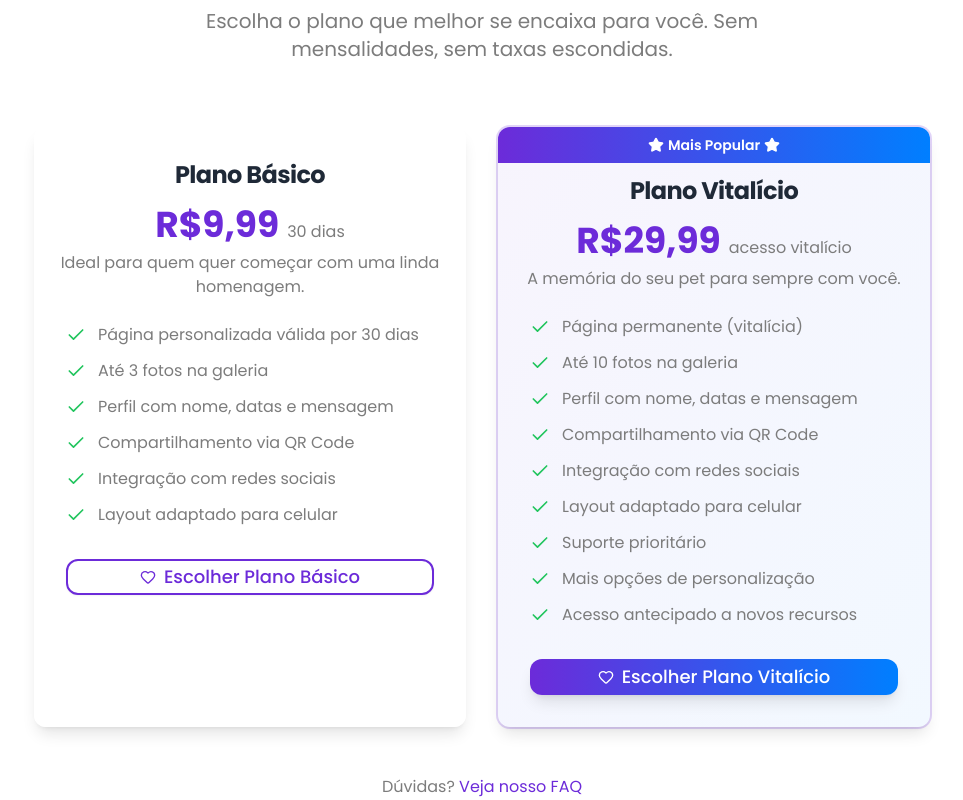
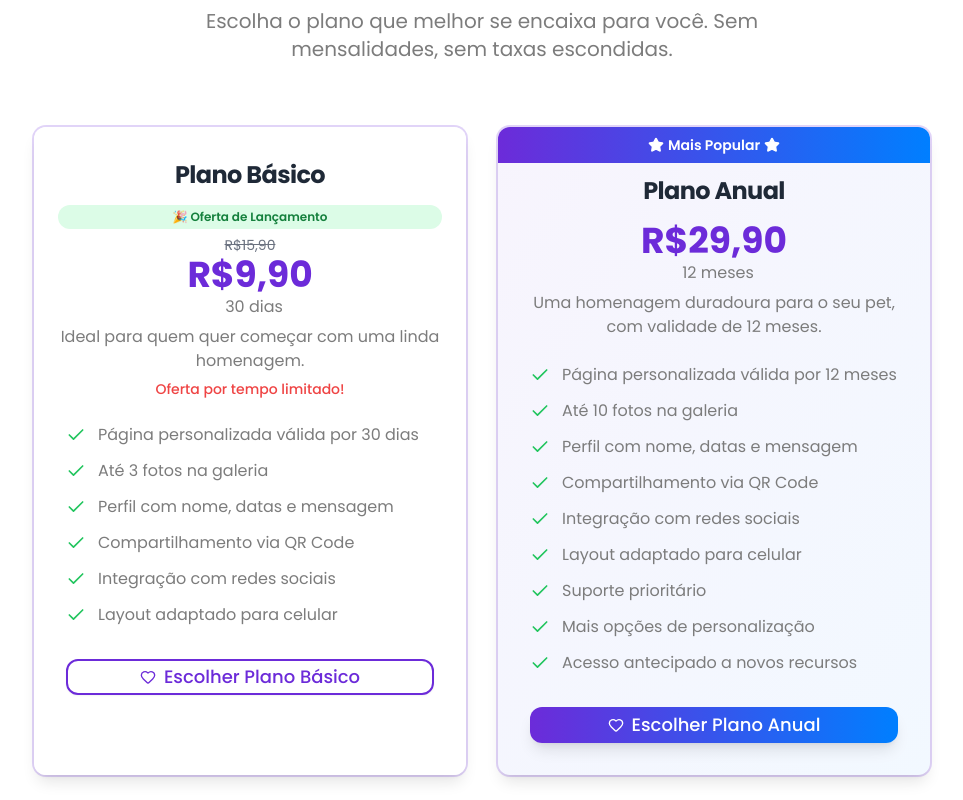
Before and after one commit to guylhermed/petpage, a Next.js app: page / in a window 1280 px wide. Shown: the part 4100-4900 px from the top of the page, without its empty margins (158-1121 px from the left). Built offline with nearby package versions, Linux system fonts and the light colour scheme.

Commit message:
ref: plano vitalicio virou plano anual

```diff
--- a/src/app/api/create-cobranca-abacatepay/route.js
+++ b/src/app/api/create-cobranca-abacatepay/route.js
@@ -13,11 +13,11 @@ export async function POST(req) {
         price: 990,
         description: 'Página PetPage personalizada com expiração em 30 dias.',
       },
-      vitalicio: {
-        externalId: 'ppvitalicio',
-        name: 'PetPage Vitalício',
+      anual: {
+        externalId: 'ppanual',
+        name: 'PetPage Anual',
         price: 2990,
-        description: 'Página PetPage personalizada com acesso vitalício.',
+        description: 'Página PetPage personalizada com expiração em 12 meses.',
       },
     };
 
--- a/src/app/roadmap/page.js
+++ b/src/app/roadmap/page.js
@@ -16,7 +16,7 @@ const itensRoadmap = [
     descricao:
       'Permitirá acessar todas as páginas PetPage vinculadas ao e-mail, definindo uma senha após receber link.',
     status: 'em-progresso',
-    planos: ['vitalicio', 'mensal'],
+    planos: ['anual', 'mensal'],
     trimestre: '3º trimestre de 2025',
   },
   {
@@ -24,13 +24,13 @@ const itensRoadmap = [
     titulo: 'Edição da Página Pet',
     descricao: 'Será possível alterar fotos, frases, datas e demais dados da página personalizada.',
     status: 'em-progresso',
-    planos: ['vitalicio', 'mensal'],
+    planos: ['anual', 'mensal'],
     trimestre: '3º trimestre de 2025',
   },
   {
     id: 3,
     titulo: 'Lançamento do Plano Mensal',
-    descricao: 'Plano recorrente com os recursos do plano vitalício e funcionalidades extras exclusivas.',
+    descricao: 'Plano recorrente com os recursos do plano anual e funcionalidades extras exclusivas.',
     status: 'planejado',
     planos: ['mensal'],
     trimestre: '4º trimestre de 2025',
@@ -58,14 +58,14 @@ const itensRoadmap = [
     titulo: 'Cupons, Parcerias e Comunidade',
     descricao: 'Sistema de resgate de cupons de desconto com marcas parceiras e criação de uma comunidade de tutores.',
     status: 'em-progresso',
-    planos: ['mensal', 'vitalicio'],
+    planos: ['mensal', 'anual'],
     trimestre: '4º trimestre de 2025',
   },
 ];
 
 const obterVariantePlano = plano => {
   switch (plano) {
-    case 'vitalicio':
+    case 'anual':
       return 'default';
     case 'mensal':
       return 'secondary';
@@ -117,7 +117,7 @@ const PaginaRoadmap = () => {
       {/* Legenda */}
       <div className="flex flex-wrap justify-center gap-4 my-8">
         <div className="flex items-center gap-2">
-          <Badge variant="default">Plano Vitalício</Badge>
+          <Badge variant="default">Plano Anual</Badge>
           <Badge variant="secondary">Plano Mensal</Badge>
         </div>
         <div className="flex items-center gap-4 text-sm">
@@ -160,7 +160,7 @@ const PaginaRoadmap = () => {
                 <div className="flex flex-wrap gap-2">
                   {item.planos.map(plano => (
                     <Badge key={plano} variant={obterVariantePlano(plano)} className="text-xs">
-                      {plano === 'vitalicio' ? 'Plano Vitalício' : 'Plano Mensal'}
+                      {plano === 'anual' ? 'Plano Anual' : 'Plano Mensal'}
                     </Badge>
                   ))}
                 </div>
--- a/src/components/Formulary.js
+++ b/src/components/Formulary.js
@@ -88,7 +88,7 @@ const Formulary = ({
     });
   };
 
-  const limiteFotosGaleria = formData.selectedPlan === 'vitalicio' ? 10 : 3;
+  const limiteFotosGaleria = formData.selectedPlan === 'anual' ? 10 : 3;
 
   return (
     <>
@@ -112,8 +112,8 @@ const Formulary = ({
             </Label>
             <Input
               id="nome-pet"
-              value={formData.name}
-              onChange={e => handleInputChange('name', e.target.value)}
+              value={formData.petName}
+              onChange={e => handleInputChange('petName', e.target.value)}
               placeholder="Ex: Thor"
             />
           </div>
@@ -282,8 +282,8 @@ const Formulary = ({
           <div className="space-y-3 pb-8">
             <Label className="text-petPurple font-medium">Escolha o Plano</Label>
             {[
-              { tipo: 'basico', texto: '30 dias', preco: 'R$9,90' },
-              { tipo: 'vitalicio', texto: 'Vitalício', preco: 'R$29,90' },
+              { tipo: 'basico', texto: 'Básico', preco: 'R$9,90' },
+              { tipo: 'anual', texto: 'Anual', preco: 'R$29,90' },
             ].map(({ tipo, texto, preco }) => (
               <div
                 key={tipo}
@@ -298,7 +298,7 @@ const Formulary = ({
                   <div>
                     <p className="font-semibold text-foreground">{texto}</p>
                     <p className="text-sm text-muted-foreground">
-                      {tipo === 'basico' ? 'Plano temporário' : 'Para sempre'}
+                      {tipo === 'basico' ? '30 dias online' : '12 meses online'}
                     </p>
                   </div>
                   <div className="flex items-center gap-2">
@@ -312,11 +312,11 @@ const Formulary = ({
                 </div>
               </div>
             ))}
-            {/* Mensagem para plano vitalício */}
-            {formData.selectedPlan === 'vitalicio' && (
+            {/* Mensagem para plano anual */}
+            {formData.selectedPlan === 'anual' && (
               <p className="text-sm text-petPurple mt-1 px-2">
-                Com o plano <strong>vitalício</strong>, você pode enviar até <strong>10 fotos</strong> na galeria — 7 a
-                mais que o plano de 30 dias.
+                Com o Plano <strong>Anual</strong>, você pode enviar até <strong>10 fotos</strong> na galeria — 7 a mais
+                que o Plano Básico.
               </p>
             )}
           </div>
--- a/src/components/landing/FAQSection.js
+++ b/src/components/landing/FAQSection.js
@@ -12,17 +12,17 @@ const duvidas = [
   {
     question: 'Posso editar a página depois de criada?',
     answer:
-      'Atualmente ainda não é possível editar a página após criada, mas já estamos desenvolvendo essa funcionalidade e ela estará disponível em breve para quem adquirir o plano vitalício. Avisaremos sobre essa e outras novidades por e-mail e nas redes sociais!',
+      'Atualmente ainda não é possível editar a página após criada, mas já estamos desenvolvendo essa funcionalidade e ela estará disponível em breve para quem adquirir o plano anual. Avisaremos sobre essa e outras novidades por e-mail e nas redes sociais!',
   },
   {
-    question: 'Qual a diferença entre o plano básico e o plano vitalício?',
+    question: 'Qual a diferença entre o plano básico e o plano anual?',
     answer:
-      'O plano básico mantém a página no ar por 30 dias. Já o plano vitalício garante que a página estará sempre disponível como uma lembrança permanente.',
+      'O plano básico mantém a página no ar por 30 dias. Já o plano anual mantém a página no ar por 12 meses e oferece mais fotos, suporte prioritário e acesso a novos recursos. É uma ótima opção para quem quer uma homenagem duradoura ao seu pet.',
   },
   {
     question: 'Quantas fotos posso enviar?',
     answer:
-      'Você pode enviar uma foto de perfil e até 3 fotos no plano básico, ou até 10 fotos no plano vitalício. Todas otimizadas para carregar rápido e ficar lindas.',
+      'Você pode enviar uma foto de perfil e até 3 fotos no plano básico, ou até 10 fotos no plano anual. Todas otimizadas para carregar rápido e ficar lindas.',
   },
   {
     question: 'Posso compartilhar a página do meu pet nas redes sociais?',
--- a/src/components/landing/PricingSection.js
+++ b/src/components/landing/PricingSection.js
@@ -9,7 +9,7 @@ import { Check, Heart, Star } from 'lucide-react';
 const planos = [
   {
     nome: 'Plano Básico',
-    preco: 'R$9,99',
+    preco: 'R$9,90',
     validade: '30 dias',
     descricao: 'Ideal para quem quer começar com uma linda homenagem.',
     recursos: [
@@ -24,12 +24,12 @@ const planos = [
     textoBotao: 'Escolher Plano Básico',
   },
   {
-    nome: 'Plano Vitalício',
-    preco: 'R$29,99',
-    validade: 'acesso vitalício',
-    descricao: 'A memória do seu pet para sempre com você.',
+    nome: 'Plano Anual',
+    preco: 'R$29,90',
+    validade: '12 meses',
+    descricao: 'Uma homenagem duradoura para o seu pet, com validade de 12 meses.',
     recursos: [
-      'Página permanente (vitalícia)',
+      'Página personalizada válida por 12 meses',
       'Até 10 fotos na galeria',
       'Perfil com nome, datas e mensagem',
       'Compartilhamento via QR Code',
@@ -40,7 +40,7 @@ const planos = [
       'Acesso antecipado a novos recursos',
     ],
     popular: true,
-    textoBotao: 'Escolher Plano Vitalício',
+    textoBotao: 'Escolher Plano Anual',
   },
 ];
 
@@ -64,7 +64,9 @@ const PricingSection = () => {
               className={`relative border-0 shadow-lg hover:shadow-xl transition-all duration-200 overflow-hidden ${
                 plano.popular
                   ? 'bg-gradient-to-br from-petPurple/5 to-petBlue/5 ring-2 ring-petPurple/20'
-                  : 'bg-white/80 dark:bg-white/10 backdrop-blur-sm'
+                  : plano.nome === 'Plano Básico'
+                    ? 'bg-white/80 dark:bg-white/10 backdrop-blur-sm ring-2 ring-petPurple/20'
+                    : 'bg-white/80 dark:bg-white/10 backdrop-blur-sm'
               }`}
             >
               {plano.popular && (
@@ -79,11 +81,26 @@ const PricingSection = () => {
 
               <CardHeader className={`text-center ${plano.popular ? 'pt-12' : 'pt-8'}`}>
                 <CardTitle className="text-2xl font-bold text-gray-800 dark:text-white mb-2">{plano.nome}</CardTitle>
+                {plano.nome === 'Plano Básico' && (
+                  <span className="inline-block bg-green-100 text-green-700 text-xs font-semibold px-3 py-1 rounded-full mb-2">
+                    🎉 Oferta de Lançamento
+                  </span>
+                )}
+
                 <div className="mb-4">
-                  <span className="text-4xl font-bold text-petPurple">{plano.preco}</span>
+                  <div className="flex flex-col items-center">
+                    {plano.nome === 'Plano Básico' && (
+                      <span className="text-sm text-gray-500 line-through">R$15,90</span>
+                    )}
+                    <span className="text-4xl font-bold text-petPurple">{plano.preco}</span>
+                  </div>
+
                   <span className="text-petGray dark:text-gray-300 ml-2">{plano.validade}</span>
                 </div>
                 <p className="text-petGray dark:text-gray-300">{plano.descricao}</p>
+                {plano.nome === 'Plano Básico' && (
+                  <p className="text-red-500 text-sm mt-2 font-medium">Oferta por tempo limitado!</p>
+                )}
               </CardHeader>
 
               <CardContent className="px-8 pb-8">
```
Also changed, not shown: src/components/Preview.js (+5 -5 lines).
